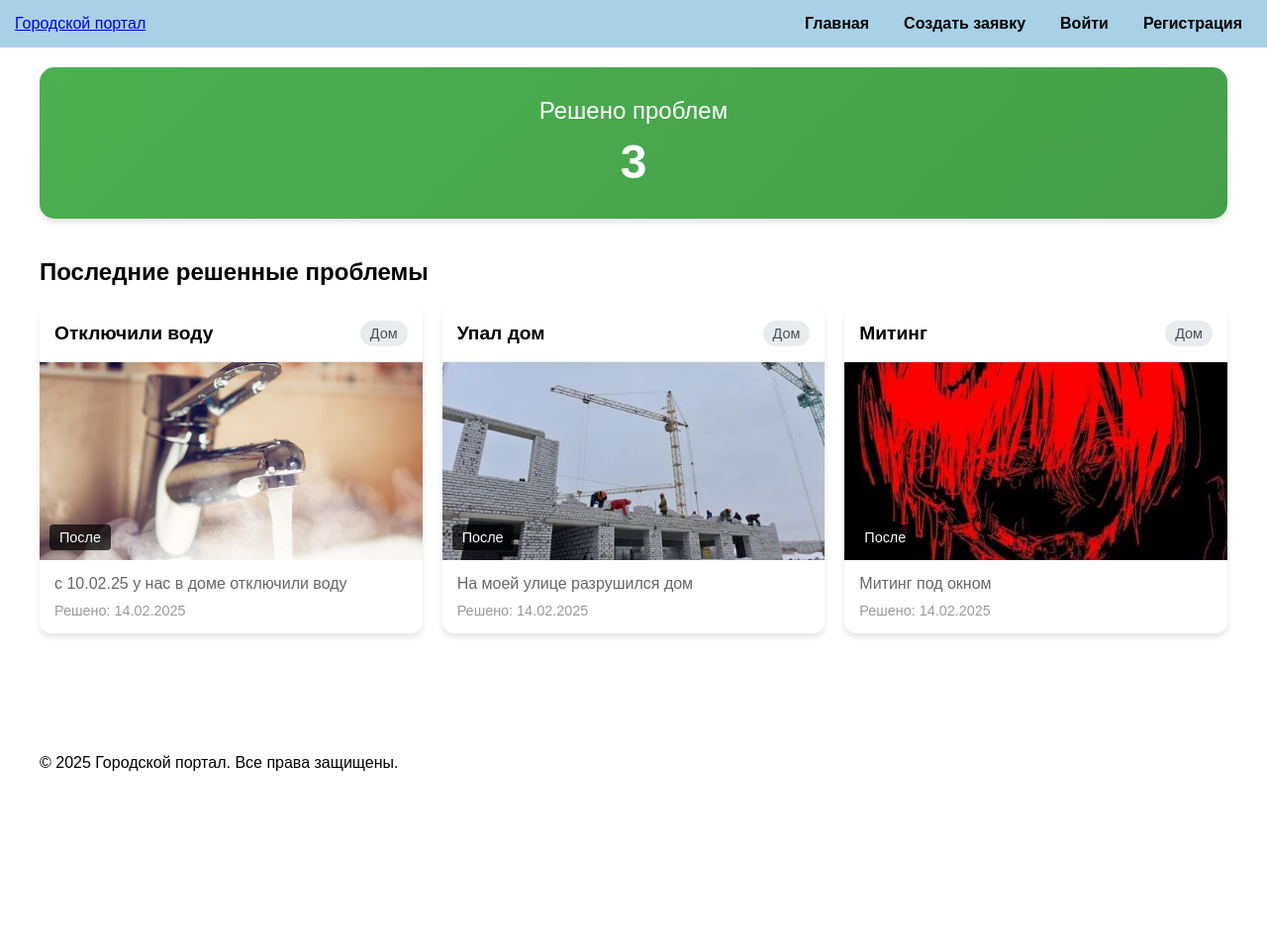
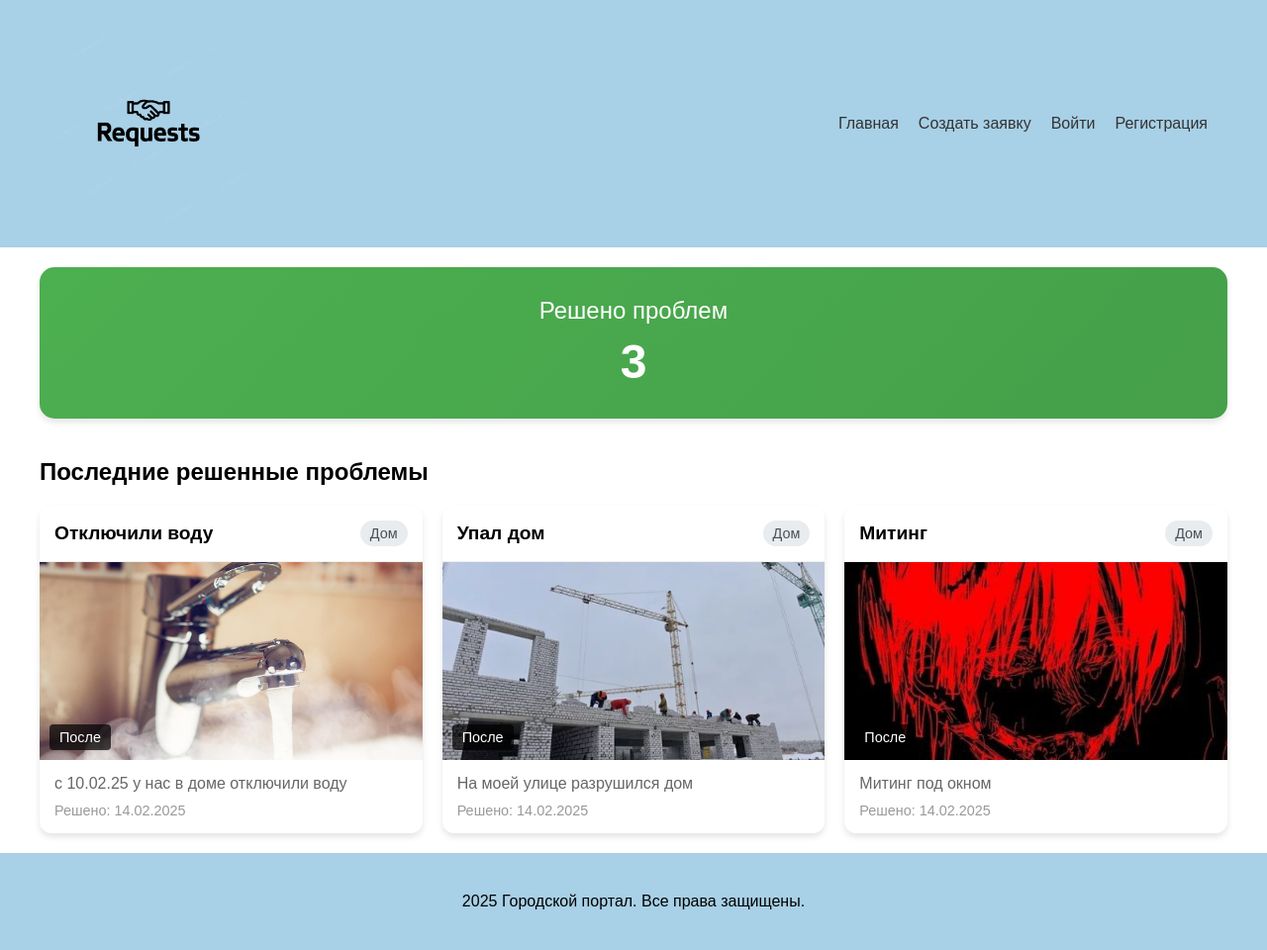
Before and after one commit to T1mofeii/--------_------n, a Django app: page / in a window 1280 px wide. Shown: the whole page at 99% size. Before the commit the page ends 779 px from the top, so only its background shows below. Run offline with Django 4.2, Linux system fonts and the light colour scheme; data comes from the database, SQL or seed files in the repository; both versions use the stored data as it was after the commit.

Commit message:
Изменил стили для header, исправил отображение footer, исправил страницу logout

```diff
--- a/project/app/static/app/styles.css
+++ b/project/app/static/app/styles.css
@@ -20,26 +20,47 @@ main {
     justify-content: space-between;
     align-items: center;
     flex-wrap: nowrap;
-    position: relative
+    position: relative;
+}
+
+.header > .container {
+    max-width: 1200px;
+    margin: 0 auto;
+    width: 100%;
+    display: flex;
+    justify-content: space-between;
+    align-items: center;
+    padding: 0 20px;
+}
+
+.logo {
+    max-width: 200px;
+    padding: 10px;
+    margin-right: 20px;
 }
 
 .logo img {
-    max-width: 100px;
+    max-width: 100%;
     height: auto;
     display: block;
 }
 
 .nav {
     display: flex;
-    gap: 15px;
+    gap: 20px;
     align-items: center;
+    padding: 10px 20px;
 }
 
 .nav a {
-    margin: 0 10px;
     text-decoration: none;
-    color: black;
-    font-weight: bold;
+    color: #333;
+    font-weight: 500;
+    transition: color 0.3s ease;
+}
+
+.nav a:hover {
+    color: #007bff;
 }
 
 .burger-menu {
@@ -257,6 +278,51 @@ main {
     margin-bottom: 2rem;
 }
 
+.footer {
+    background-color: #a8d0e6;
+    padding: 20px;
+    text-align: center;
+    margin-top: auto;
+    width: 100%;
+    box-sizing: border-box;
+}
+
+.form-container-box {
+    max-width: 600px;
+    margin: 40px auto;
+    padding: 30px;
+    background-color: #f8f9fa;
+    border-radius: 10px;
+    box-shadow: 0 0 15px rgba(0, 0, 0, 0.1);
+}
+
+.form-container-box h2 {
+    color: #333;
+    margin-bottom: 20px;
+}
+
+.form-container-box p {
+    margin: 20px 0;
+    color: #666;
+}
+
+.button_lk {
+    background-color: #dc3545;
+    color: white;
+    padding: 10px 20px;
+    border: none;
+    border-radius: 5px;
+    cursor: pointer;
+    font-size: 16px;
+    width: 100%;
+    margin-top: 10px;
+    transition: background-color 0.3s ease;
+}
+
+.button_lk:hover {
+    background-color: #c82333;
+}
+
 @media (max-width: 768px) {
     .cards_index {
         grid-template-columns: 1fr; /* Одна колонка на маленьких экранах */
--- a/project/app/templates/app/base.html
+++ b/project/app/templates/app/base.html
@@ -9,8 +9,9 @@
 </head>
 <body>
     <header class="header">
+        <div class="container">
             <div class="logo">
-            <a href="{% url 'index' %}">Городской портал</a>
+                <img src="{% static 'app/img/black_on_trans.png' %}" alt="Городской портал">
             </div>
             <div class="burger-menu">
                 <div class="bar"></div>
@@ -28,6 +29,7 @@
                 <a href="{% url 'registration' %}">Регистрация</a>
                 {% endif %}
             </nav>
+        </div>
     </header>
 
     <main>
@@ -37,7 +39,7 @@
 
     <footer class="footer">
         <div class="container">
-            <span>© 2025 Городской портал. Все права защищены.</span>
+            <span> 2025 Городской портал. Все права защищены.</span>
         </div>
     </footer>
 
```
Also changed, not shown: project/app/templates/app/logout.html (+5 -40 lines), project/app/static/app/img/black_on_trans.png (renamed from project/media/images/black_on_trans.png), project/db.sqlite3, project/media/images/756636519298177.jpg (added), project/media/images/78cefb8499bbf16e1258a4873521119a.jpg (added). Lines whose indentation alone changed are shown as unchanged.
